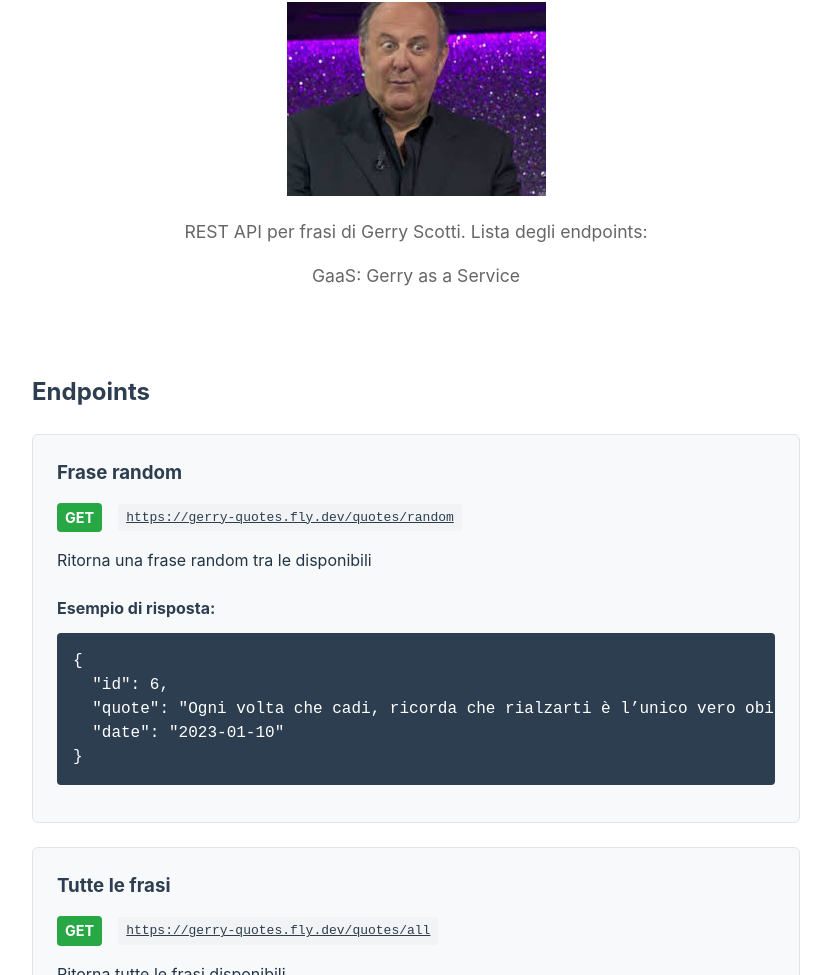
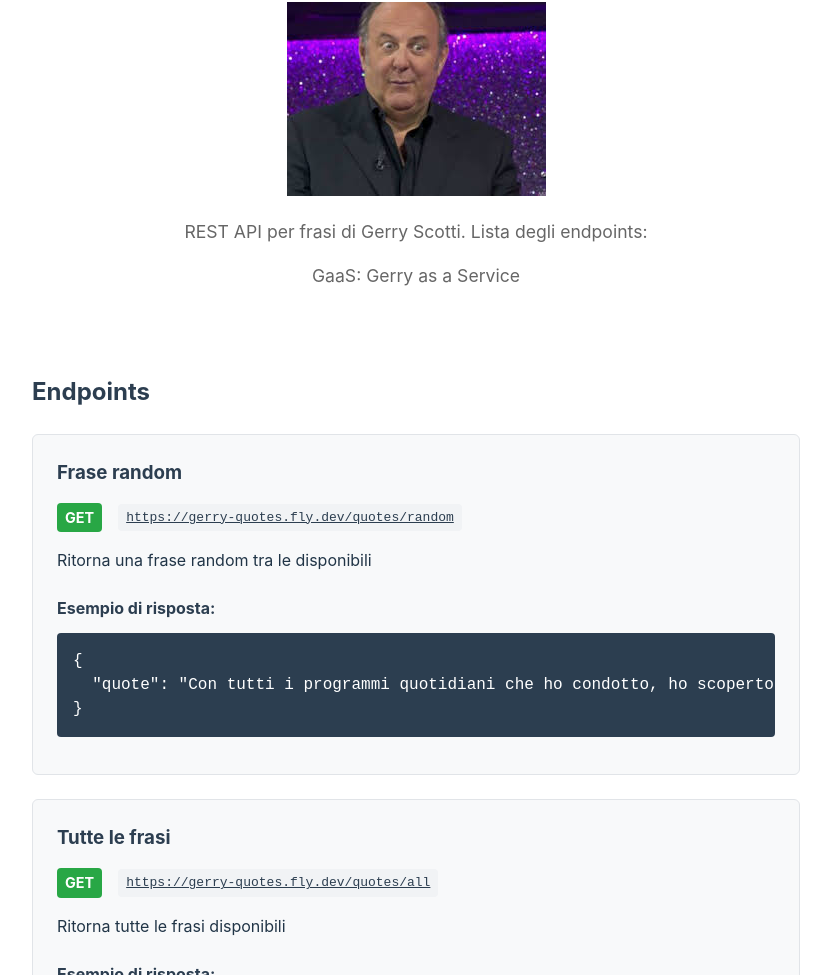
Before and after one commit to macs-massimopiazza/gerry-quotes, a website: page views/index.html in a window 1280 px wide. Shown: the part 125-1100 px from the top of the page, without its empty margins (224-1055 px from the left). Drawn offline with Linux system fonts and the light colour scheme.

Commit message:
docs: fix endpoint preview

```diff
--- a/views/index.html
+++ b/views/index.html
@@ -30,9 +30,7 @@
           <div class="response-example">
             <h4>Esempio di risposta:</h4>
             <pre><code>{
-  "id": 6,
-  "quote": "Ogni volta che cadi, ricorda che rialzarti è l’unico vero obiettivo.",
-  "date": "2023-01-10"
+  "quote": "Con tutti i programmi quotidiani che ho condotto, ho scoperto di aver lavorato il doppio dei giorni richiesti. Tecnicamente è come se facessi questo mestiere da 80 anni."
 }</code></pre>
           </div>
         </div>
```
